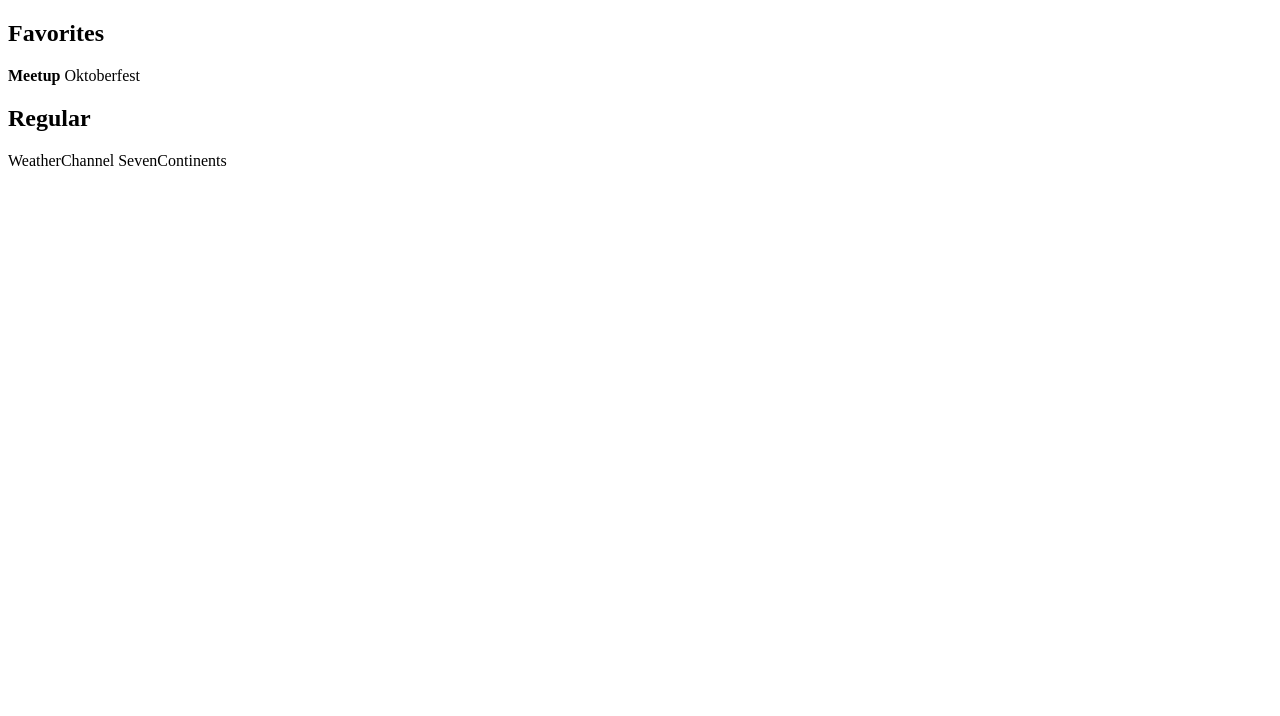
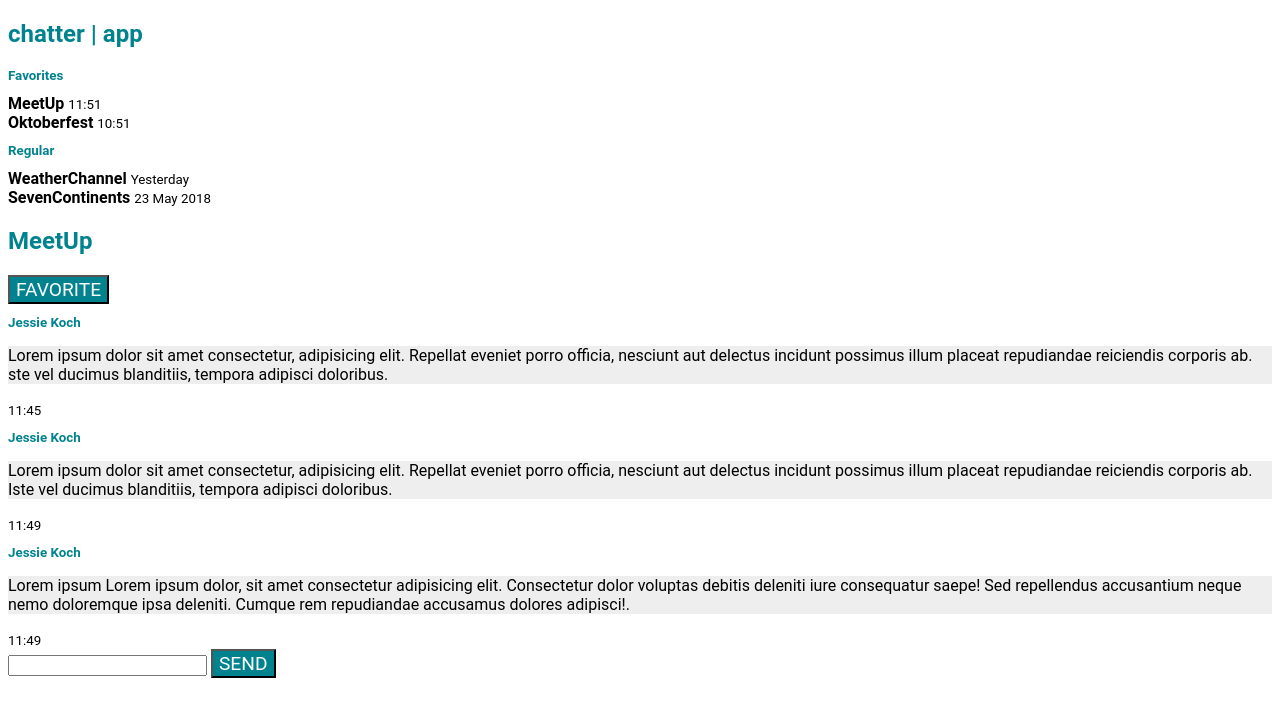
Before and after one commit to kuralamudhan79/kuralamudhan, a plain HTML site: page index.html in a window 1280 px wide. Drawn offline with Linux system fonts and the light colour scheme.

Commit message:
Update index.html

```diff
--- a/index.html
+++ b/index.html
@@ -1,15 +1,90 @@
 <!DOCTYPE html>
-<html>
+<html lang="en">
+
 <head>
-    <title>Chatter|App;</title>
+    <meta charset="UTF-8">
+    <meta name="viewport" content="width=device-width, initial-scale=1.0">
+    <meta http-equiv="X-UA-Compatible" content="ie=edge">
+    <title>Chatter|App</title>
+
+    <!-- #2 #css #elements -->
+    <style>
+        * {
+            font-family: Roboto, Arial, sans-serif;
+        }
+
+        h1 {
+            color: #00838f;
+        }
+
+        h2 {
+            color: #00838f;
+            font-size: smaller;
+        }
+
+        p {
+            background-color: #eeeeee;
+        }
+
+        button {
+            background-color: #00838f;
+            color: #ffffff;
+            text-transform: uppercase;
+            font-size: larger;
+        }
+    </style>
+
 </head>
+
 <body>
-<h2>Favorites</h2>
-<strong>Meetup</strong>
-<bold>Oktoberfest</bold>
-<h2>Regular</h2>
-<bold>WeatherChannel</bold>
-<bold>SevenContinents</bold>
+    <section>
+        <h1>chatter | app</h1>
 
+        <h2>Favorites</h2>
+        <strong>MeetUp</strong>
+        <small>11:51</small>
+        <br>
+        <strong>Oktoberfest</strong>
+        <small>10:51</small>
+
+        <h2>Regular</h2>
+        <strong>WeatherChannel</strong>
+        <small>Yesterday</small>
+        <br>
+        <strong>SevenContinents</strong>
+        <small>23 May 2018</small>
+
+    </section>
+
+    <section>
+        <h1>MeetUp</h1>
+        <button>Favorite</button>
+
+        <h2>Jessie Koch</h2>
+        <p>
+            Lorem ipsum dolor sit amet consectetur, adipisicing elit. Repellat eveniet porro officia,
+            nesciunt aut delectus incidunt possimus illum placeat repudiandae reiciendis corporis ab.
+            ste vel ducimus blanditiis, tempora adipisci doloribus.
+        </p>
+        <small>11:45</small>
+
+        <h2>Jessie Koch</h2>
+        <p>Lorem ipsum dolor sit amet consectetur, adipisicing elit. Repellat eveniet porro officia,
+            nesciunt aut delectus incidunt possimus illum placeat repudiandae reiciendis corporis ab.
+            Iste vel ducimus blanditiis, tempora adipisci doloribus.</p>
+        <small>11:49</small>
+
+        <h2>Jessie Koch</h2>
+        <p>Lorem ipsum Lorem ipsum dolor, sit amet consectetur adipisicing elit. Consectetur dolor
+            voluptas debitis deleniti iure consequatur saepe! Sed repellendus accusantium neque nemo
+            doloremque ipsa deleniti. Cumque rem repudiandae accusamus dolores adipisci!.</p>
+        <small>11:49</small>
+
+        <br>
+
+        <input>
+        <button>Send</button>
+    </section>
 </body>
+
 </html>
```
